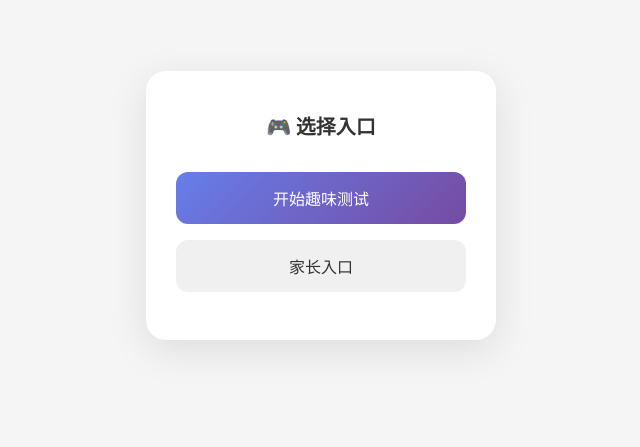
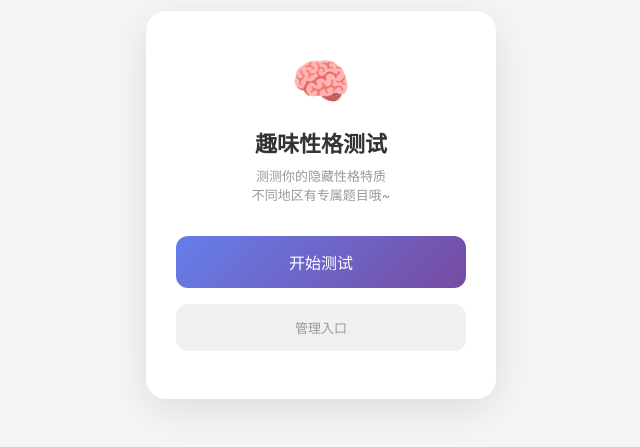
Before and after one commit to shuzurenceshi/kid-tracker, a website: page index.html in a window 1280 px wide. Shown: the part 195-642 px from the top of the page, without its empty margins (319-959 px from the left). Drawn offline with nearby package versions, Linux system fonts and the light colour scheme.

Commit message:
auto sync: 2026-03-30 06:37:26

```diff
--- a/index.html
+++ b/index.html
@@ -61,9 +61,11 @@
   <!-- 入口选择 -->
   <div id="entry">
     <div class="entry-card">
-      <h2>🎮 选择入口</h2>
-      <button class="entry-btn primary" onclick="startKidTest()">开始趣味测试</button>
-      <button class="entry-btn secondary" onclick="showParentLogin()">家长入口</button>
+      <div style="font-size:48px; margin-bottom:16px">🧠</div>
+      <h2 style="font-size:22px; margin-bottom:8px">趣味性格测试</h2>
+      <p style="color:#999; font-size:13px; margin-bottom:24px">测测你的隐藏性格特质<br>不同地区有专属题目哦~</p>
+      <button class="entry-btn primary" onclick="startKidTest()">开始测试</button>
+      <button class="entry-btn secondary" style="font-size:13px; color:#999" onclick="showParentLogin()">管理入口</button>
       <div id="parentLogin" style="display:none; margin-top:16px">
         <input type="password" class="secret-input" id="secretCode" placeholder="输入访问码" onkeypress="if(event.key==='Enter')enterParent()">
         <button class="entry-btn primary" style="margin-top:8px" onclick="enterParent()">确认</button>
```
